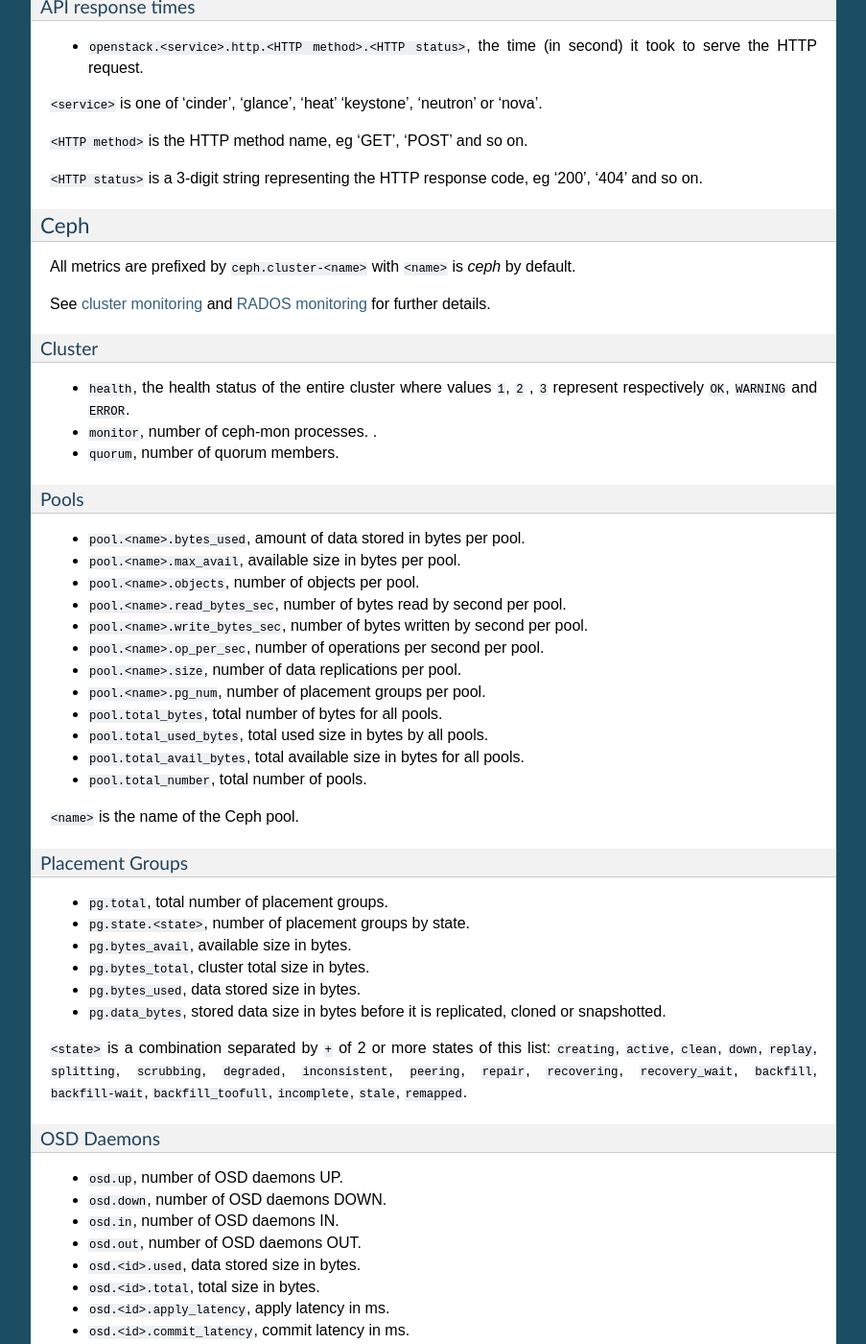
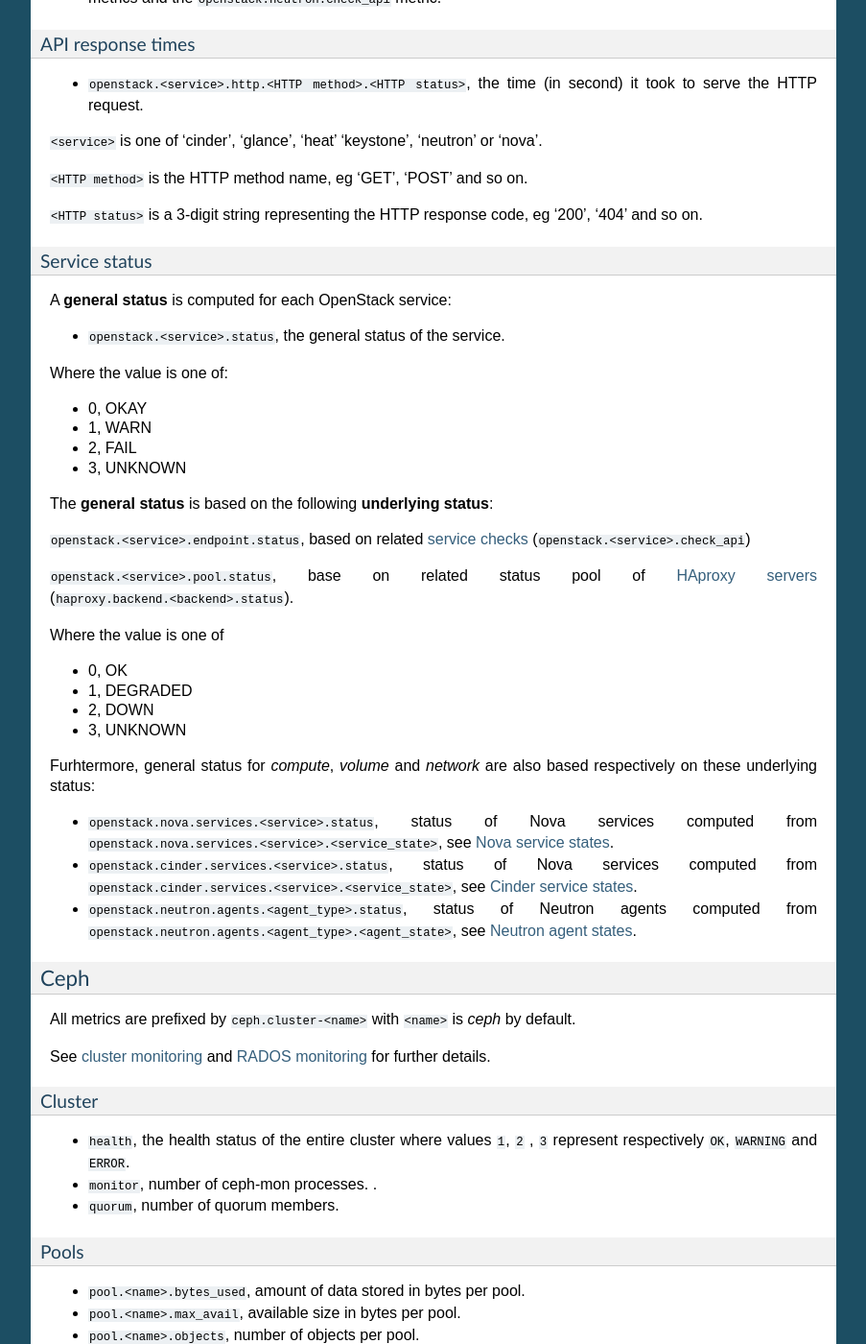
Before and after one commit to openstack-archive/fuel-plugin-lma-collector, a Sphinx documentation site: the page built from doc/source/metrics.rst, in a window 1280 px wide and 1400 px high, scrolled down 12306 px. Shown: the whole window at 96% size, without its empty margins (198-1101 px from the left). Built offline with Sphinx 7.4.7, drawn with Linux system fonts in a browser that asks for light colours; some of the changed text lies outside the part shown.

Commit message:
WIP Update doc with OpenStack service status determination
Change-Id: I4d0bf21ff9fd5486a56dad356338b7c63d2a98d1

```diff
--- a/doc/source/metrics/openstack.rst
+++ b/doc/source/metrics/openstack.rst
@@ -20,6 +20,8 @@ Service checks
 * 'swift-s3': '/healthcheck'
 
 .. note:: All checks are performed without authentication except for Ceilometer.
+
+* ``openstack.<service>.endpoint.status``, :ref:`endpoint status <service_status>`.
 
 Compute
 ^^^^^^^
@@ -64,8 +66,9 @@ The following status metrics are computed from other metrics including: :ref:`se
 Their value is one of '0' (ok), '1' (degraded), '2' (down) or '3' (unknown).
 
 * ``openstack.nova.services.<service>.status``, status of Nova services computed from ``openstack.nova.services.<service>.<service_state>``.
-* ``openstack.nova.api.<backend>.status``, status of the API services located behind the HAProxy load-balancer,
+* ``openstack.nova.pool.<backend>.status``, status of the API services located behind the HAProxy load-balancer,
   computed from ``haproxy.backend.nova-*.servers.(up|down)``.
+
 * ``openstack.nova.status``, the general status of the Nova service which is computed using the previous metrics and the ``openstack.nova.check_api`` metric.
 
 Identity
@@ -84,7 +87,7 @@ The following status metrics are computed from other metrics: :ref:`service chec
 
 Their value is one of '0' (ok), '1' (degraded), '2' (down) or '3' (unknown).
 
-* ``openstack.keystone.api.<backend>.status``, status of the API services located behind the HAProxy load-balancer, computed from ``haproxy.backend.keystone-*.servers.(up|down)``.
+* ``openstack.keystone.pool.<backend>.status``, status of the API services located behind the HAProxy load-balancer, computed from ``haproxy.backend.keystone-*.servers.(up|down)``.
 * ``openstack.keystone.status``, the general status of the Keystone service which is computed using the previous metric and the ``openstack.keystone.check_api`` metric.
 
 Volume
@@ -122,7 +125,7 @@ The following status metrics are computed from other metrics including: :ref:`se
 Their value is one of '0' (ok), '1' (degraded), '2' (down) or '3' (unknown).
 
 * ``openstack.cinder.services.<service>.status``, status of Cinder services computed from ``openstack.cinder.services.<service>.<service_state>``.
-* ``openstack.cinder.api.<backend>.status``, status of the API services located behind the HAProxy load-balancer,
+* ``openstack.cinder.pool.<backend>.status``, status of the API services located behind the HAProxy load-balancer,
   computed from ``haproxy.backend.cinder-api.servers.(up|down)``.
 * ``openstack.cinder.status``, the general status of the Cinder service which is computed using the previous metrics and the ``openstack.cinder.check_api`` metric.
 
@@ -147,7 +150,7 @@ The following status metrics are computed from other metrics including: :ref:`se
 
 Their value is one of '0' (ok), '1' (degraded), '2' (down) or '3' (unknown).
 
-* ``openstack.glance.api.<backend>.status``, status of the API services located behind the HAProxy load-balancer,
+* ``openstack.glance.pool.<backend>.status``, status of the API services located behind the HAProxy load-balancer,
   computed from ``haproxy.backend.glance-*.servers.(up|down)``.
 * ``openstack.glance.status``, the general status of the Glance service which is computed using the previous metric and the ``openstack.glance.check_api`` metric.
 
@@ -188,7 +191,7 @@ The following status metrics are computed from other metrics including: :ref:`se
 Their value is one of '0' (ok), '1' (degraded), '2' (down) or '3' (unknown).
 
 * ``openstack.neutron.agents.<agent_type>.status``, status of Neutron services computed from metric ``openstack.neutron.agents.<agent_type>.<agent_state>``.
-* ``openstack.neutron.api.neutron.status``, status f the API services located behind the HAProxy load-balancer,
+* ``openstack.neutron.pool.neutron.status``, status f the API services located behind the HAProxy load-balancer,
   computed from ``haproxy.backend.neutron.servers.(up|down)``.
 * ``openstack.neutron.status``, the general status of the Neutron service which is computed using the previous metrics and the ``openstack.neutron.check_api`` metric.
 
@@ -202,3 +205,41 @@ API response times
 ``<HTTP method>`` is the HTTP method name, eg 'GET', 'POST' and so on.
 
 ``<HTTP status>`` is a 3-digit string representing the HTTP response code, eg '200', '404' and so on.
+
+
+Service status
+^^^^^^^^^^^^^^
+.. _service_status:
+
+A **general status** is computed for each OpenStack service:
+
+* ``openstack.<service>.status``, the general status of the service.
+
+Where the value is one of:
+
+* 0, OKAY
+* 1, WARN
+* 2, FAIL
+* 3, UNKNOWN
+
+The **general status** is based on the following **underlying status**:
+
+``openstack.<service>.endpoint.status``, based on related :ref:`service checks  <service_checks>` (``openstack.<service>.check_api``)
+
+``openstack.<service>.pool.status``, base on related status pool of :ref:`HAproxy servers <haproxy_backend_metric>` (``haproxy.backend.<backend>.status``).
+
+Where the value is one of
+
+* 0, OK
+* 1, DEGRADED
+* 2, DOWN
+* 3, UNKNOWN
+
+Furhtermore, general status for *compute*, *volume* and *network* are also based respectively on these underlying status:
+
+* ``openstack.nova.services.<service>.status``, status of Nova services computed from ``openstack.nova.services.<service>.<service_state>``,
+  see :ref:`Nova service states <compute-service-state-metrics>`.
+* ``openstack.cinder.services.<service>.status``, status of Nova services computed from ``openstack.cinder.services.<service>.<service_state>``,
+  see :ref:`Cinder service states <volume-service-state-metrics>`.
+* ``openstack.neutron.agents.<agent_type>.status``, status of Neutron agents computed from ``openstack.neutron.agents.<agent_type>.<agent_state>``,
+  see :ref:`Neutron agent states <network-agent-state-metrics>`.
```
